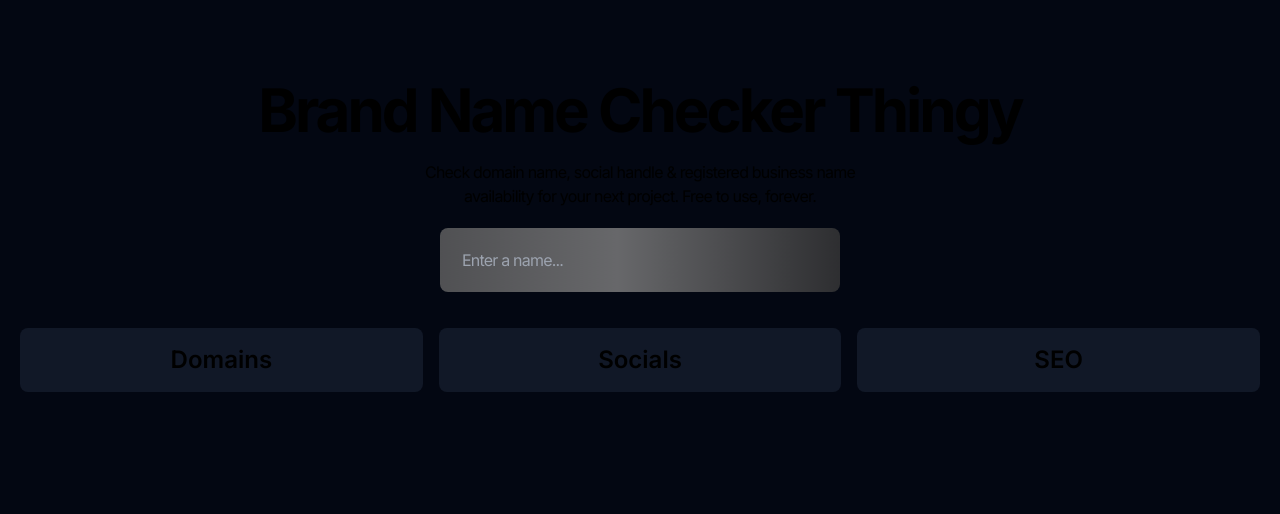
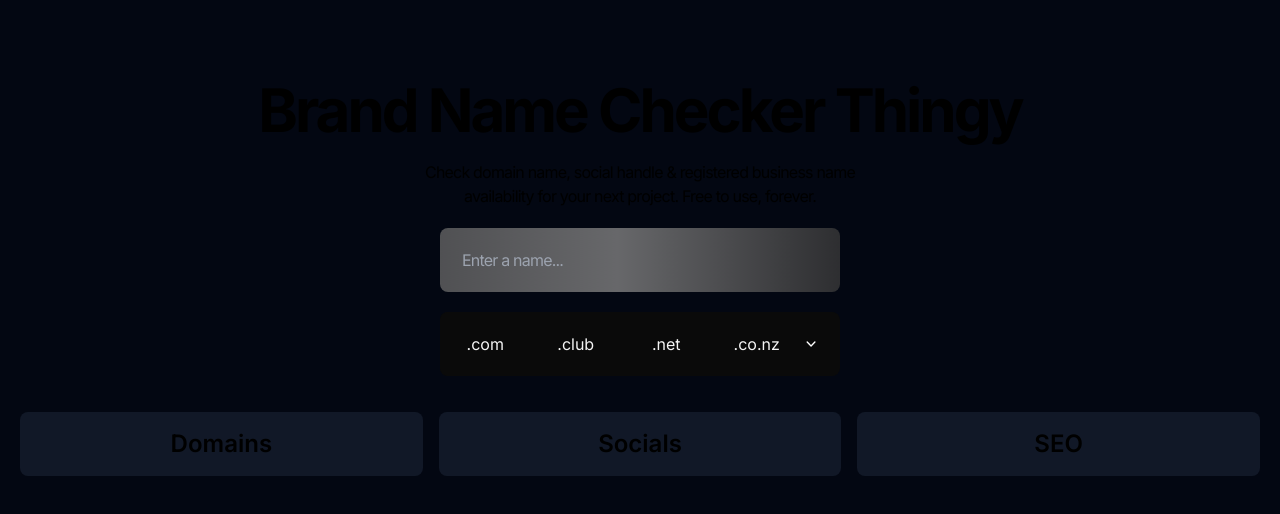
Before and after one commit to jacobbinnie/brand-name-checker-thingy, a Next.js app: page / in a window 1280 px wide. Shown: the top 514 px of the page. Built offline with nearby package versions, Linux system fonts and the light colour scheme.

Commit message:
feat: add domain selector component

```diff
--- a/src/app/globals.css
+++ b/src/app/globals.css
@@ -25,3 +25,18 @@ body {
     )
     rgb(var(--background-start-rgb));
 }
+
+@layer utilities {
+  @variants responsive {
+    /* Hide scrollbar for Chrome, Safari and Opera */
+    .no-scrollbar::-webkit-scrollbar {
+      display: none;
+    }
+
+    /* Hide scrollbar for IE, Edge and Firefox */
+    .no-scrollbar {
+      -ms-overflow-style: none; /* IE and Edge */
+      scrollbar-width: none; /* Firefox */
+    }
+  }
+}
--- a/src/app/page.tsx
+++ b/src/app/page.tsx
@@ -1,4 +1,5 @@
 "use client";
+import DomainSelector from "@/components/DomainSelector";
 import LandingInfo from "@/components/LandingInfo";
 import Search from "@/components/Search";
 import useDomain from "@/hooks/useDomain";
@@ -10,6 +11,16 @@ export default function Home() {
   const [searchQuery, setSearchQuery] = useState("");
   const [domainExpiry, setDomainExpiry] = useState("");
   const [domainAvailable, setDomainAvailable] = useState(false);
+
+  const [selectedDomains, setSelectedDomains] = useState<string[]>([]);
+
+  const handleUpdateSelectedDomains = (domain: string) => {
+    if (selectedDomains.includes(domain)) {
+      setSelectedDomains(selectedDomains.filter((d) => d !== domain));
+    } else {
+      setSelectedDomains([...selectedDomains, domain]);
+    }
+  };
 
   const handleUpdateSearchQuery = (query: string) => {
     setSearchQuery(query);
@@ -54,6 +65,65 @@ export default function Home() {
           Domain available!
         </p>
       )}
+      <DomainSelector
+        handleUpdateSelectedDomains={handleUpdateSelectedDomains}
+        selectedDomains={selectedDomains}
+        domains={[
+          ".com",
+          ".club",
+          ".net",
+          ".co.nz",
+          ".org",
+          ".net",
+          ".edu",
+          ".io",
+          ".com.au",
+          ".mil",
+          ".info",
+          ".biz",
+          ".us",
+          ".co",
+          ".io",
+          ".tv",
+          ".me",
+          ".uk",
+          ".ca",
+          ".au",
+          ".de",
+          ".jp",
+          ".cn",
+          ".ru",
+          ".br",
+          ".es",
+          ".it",
+          ".nl",
+          ".se",
+          ".ch",
+          ".at",
+          ".mx",
+          ".za",
+          ".in",
+          ".kr",
+          ".sg",
+          ".ae",
+          ".sa",
+          ".hk",
+          ".tw",
+          ".no",
+          ".dk",
+          ".fi",
+          ".pl",
+          ".pt",
+          ".ie",
+          ".nz",
+          ".tr",
+          ".my",
+          ".cl",
+          ".co.uk",
+          ".be",
+          ".id",
+        ]}
+      />
       <div
         className={
           "w-full grid grid-cols-1 lg:grid-cols-2 xl:grid-cols-3 gap-4 my-4"
--- /dev/null
+++ b/src/components/DomainSelector/index.tsx
@@ -0,0 +1,95 @@
+import { ChevronDownIcon } from "@heroicons/react/20/solid";
+import clsx from "clsx";
+import { useState } from "react";
+
+interface DomainSelectorProps {
+  domains: string[];
+  selectedDomains: string[];
+  handleUpdateSelectedDomains: (domain: string) => void;
+}
+
+const renderMainDomains = (
+  domains: string[],
+  selectedDomains: string[],
+  handleUpdateSelectedDomains: (domain: string) => void
+) => {
+  return domains.map((domain) => {
+    const isSelected = selectedDomains.includes(domain);
+
+    return (
+      <div
+        onClick={() => handleUpdateSelectedDomains(domain)}
+        key={domain}
+        className={clsx(
+          isSelected ? "text-accent font-bold" : "text-tertiary font-regular",
+          "bg-primary flex justify-center items-center cursor-pointer"
+        )}
+      >
+        {domain}
+      </div>
+    );
+  });
+};
+
+const renderAlternativeDomains = (
+  domains: string[],
+  selectedDomains: string[],
+  handleUpdateSelectedDomains: (domain: string) => void
+) => {
+  return domains.map((domain) => {
+    const isSelected = selectedDomains.includes(domain);
+
+    return (
+      <div
+        key={domain}
+        onClick={() => handleUpdateSelectedDomains(domain)}
+        className={clsx(
+          isSelected ? "text-accent font-bold" : "text-tertiary font-regular",
+          "w-full px-6 h-16 flex items-center hover:bg-secondary transition-all cursor-pointer"
+        )}
+      >
+        {domain}
+      </div>
+    );
+  });
+};
+
+function DomainSelector({
+  domains,
+  selectedDomains,
+  handleUpdateSelectedDomains,
+}: DomainSelectorProps) {
+  const [showDropdown, setShowDropdown] = useState(false);
+
+  return (
+    <div className="w-full flex flex-col justify-center items-center max-w-[400px] bg-primary rounded-lg overflow-hidden">
+      <div className="w-full flex items-center">
+        <div className="w-full grid grid-cols-4 h-16">
+          {renderMainDomains(
+            domains.slice(0, 4),
+            selectedDomains,
+            handleUpdateSelectedDomains
+          )}
+        </div>
+        <ChevronDownIcon
+          onClick={() => setShowDropdown(!showDropdown)}
+          className="w-5 h-5 text-white mr-5 cursor-pointer"
+        />
+      </div>
+      <div
+        className={clsx(
+          showDropdown ? "h-[200px]" : "h-0",
+          "transition-all overflow-scroll no-scrollbar w-full bg-primary"
+        )}
+      >
+        {renderAlternativeDomains(
+          domains.slice(4, domains.length),
+          selectedDomains,
+          handleUpdateSelectedDomains
+        )}
+      </div>
+    </div>
+  );
+}
+
+export default DomainSelector;
```
